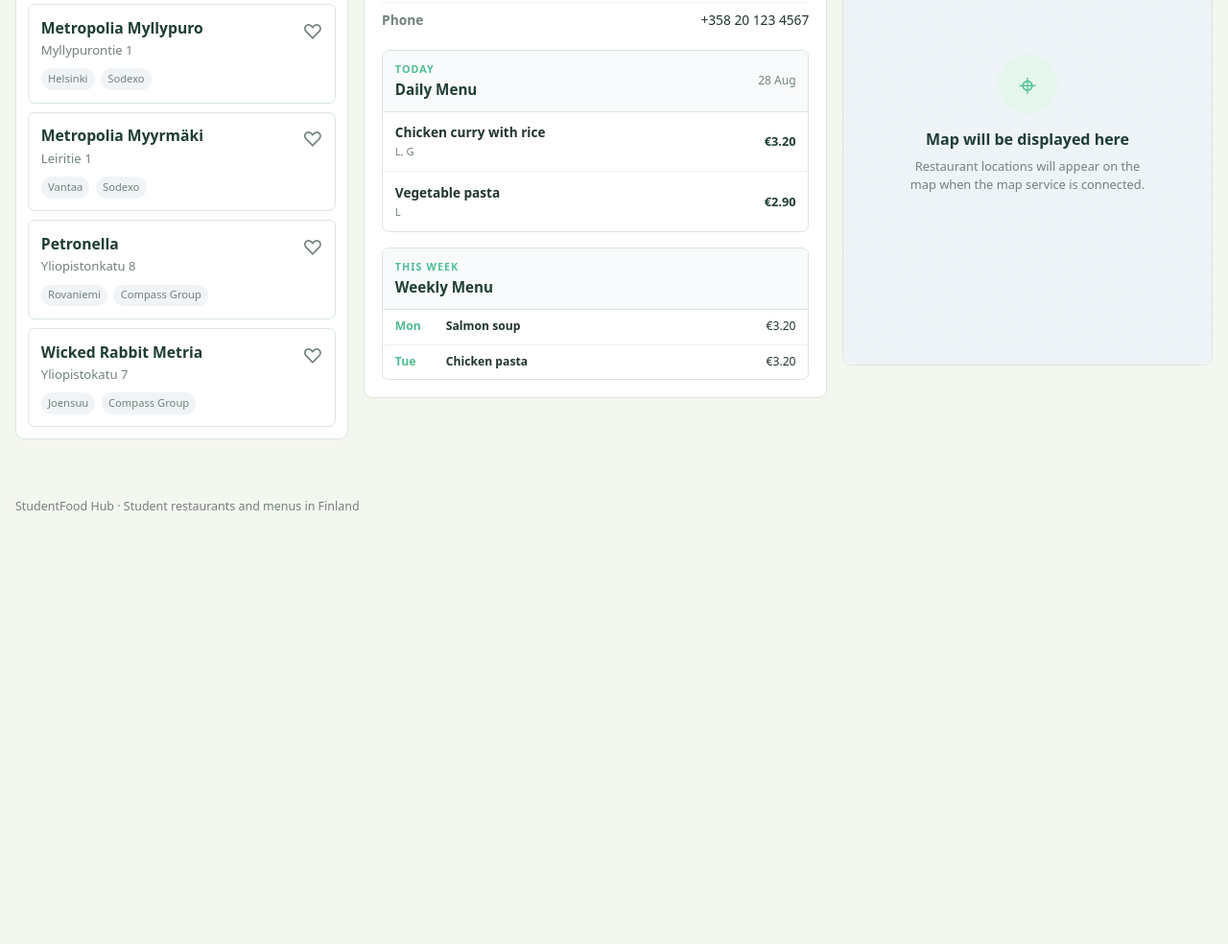
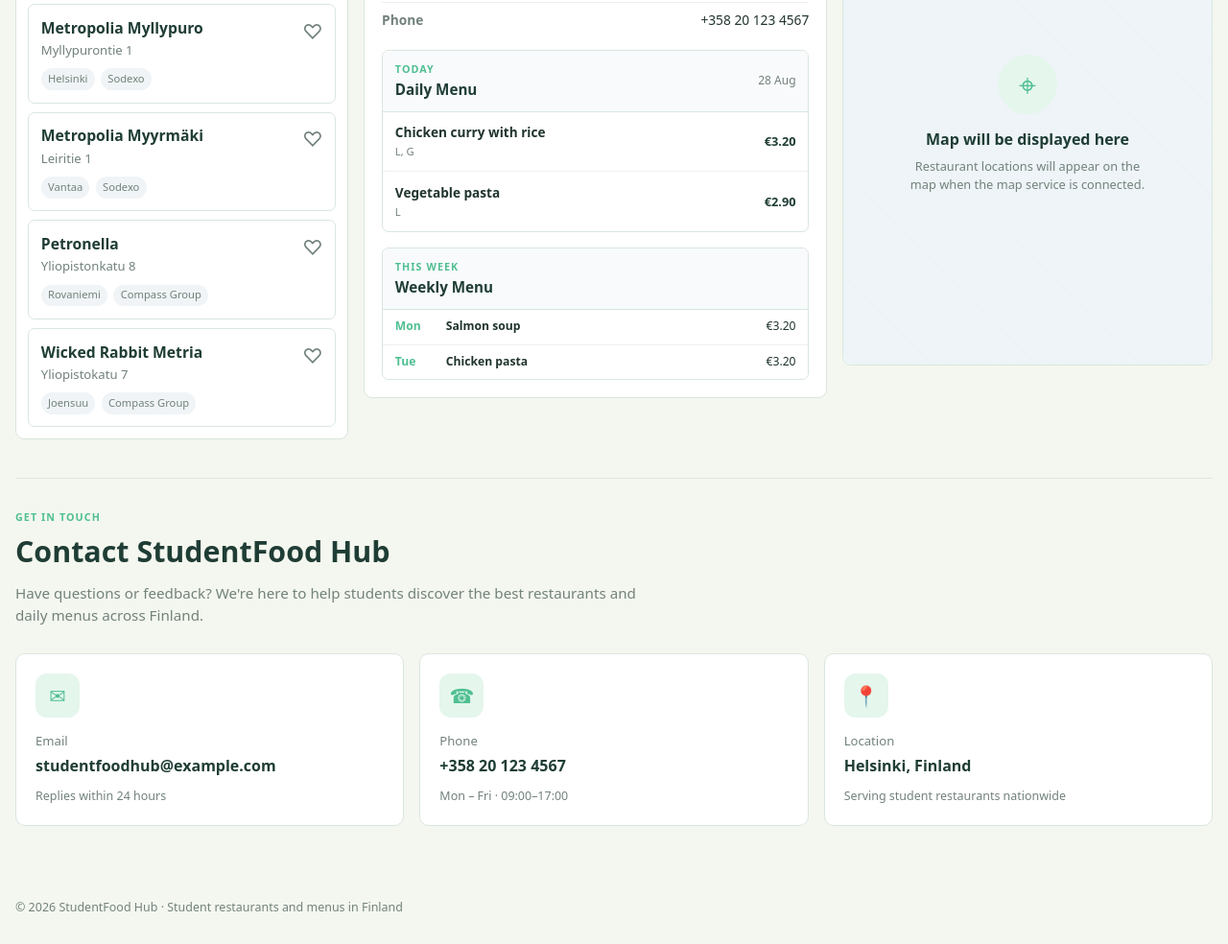
Before and after one commit to anamol005/Individual-assignment-1, a website: page htmlcsslayout/home.html in a window 1280 px wide. Shown: the part 394-1378 px from the top of the page at 96% size. Before the commit the page ends 960 px from the top, so only its background shows below. Drawn offline with Linux system fonts and the light colour scheme.

Commit message:
Add contact section and styles to enhance user interaction

```diff
--- a/htmlcsslayout/home.html
+++ b/htmlcsslayout/home.html
@@ -26,6 +26,7 @@
     </header>
 
     <main>
+      <!-- Search -->
       <section class="controls">
         <input
           type="search"
@@ -174,6 +175,7 @@
             </div>
           </div>
 
+          <!-- Daily menu -->
           <div class="menu-section">
             <div class="menu-heading">
               <div>
@@ -189,6 +191,7 @@
                 <strong>Chicken curry with rice</strong>
                 <span class="diet">L, G</span>
               </div>
+
               <span class="price">€3.20</span>
             </div>
 
@@ -197,10 +200,12 @@
                 <strong>Vegetable pasta</strong>
                 <span class="diet">L</span>
               </div>
+
               <span class="price">€2.90</span>
             </div>
           </div>
 
+          <!-- Weekly menu -->
           <div class="menu-section weekly">
             <div class="menu-heading">
               <div>
@@ -244,10 +249,44 @@
           </div>
         </section>
       </section>
+
+      <section class="contact-section">
+        <div class="contact-header">
+          <span class="eyebrow">GET IN TOUCH</span>
+          <h2>Contact StudentFood Hub</h2>
+          <p>
+            Have questions or feedback? We're here to help students discover the
+            best restaurants and daily menus across Finland.
+          </p>
+        </div>
+
+        <div class="contact-grid">
+          <article class="contact-card">
+            <div class="contact-icon">✉</div>
+            <span>Email</span>
+            <strong>studentfoodhub@example.com</strong>
+            <small>Replies within 24 hours</small>
+          </article>
+
+          <article class="contact-card">
+            <div class="contact-icon">☎</div>
+            <span>Phone</span>
+            <strong>+358 20 123 4567</strong>
+            <small>Mon – Fri · 09:00–17:00</small>
+          </article>
+
+          <article class="contact-card">
+            <div class="contact-icon">📍</div>
+            <span>Location</span>
+            <strong>Helsinki, Finland</strong>
+            <small>Serving student restaurants nationwide</small>
+          </article>
+        </div>
+      </section>
     </main>
 
     <footer class="site-footer">
-      <p>StudentFood Hub · Student restaurants and menus in Finland</p>
+      <p>© 2026 StudentFood Hub · Student restaurants and menus in Finland</p>
     </footer>
   </body>
 </html>
--- a/htmlcsslayout/styles.css
+++ b/htmlcsslayout/styles.css
@@ -601,3 +601,84 @@ main {
     font-size: 1.25rem;
   }
 }
+
+/* ---------- Contact ---------- */
+
+.contact-section {
+  margin-top: 2.5rem;
+  padding: 2rem 0 1rem;
+  border-top: 1px solid var(--border);
+}
+
+.contact-header {
+  margin-bottom: 1.8rem;
+  max-width: 650px;
+}
+
+.contact-header h2 {
+  margin: 0.25rem 0 0.6rem;
+  color: var(--navy);
+  font-size: 1.9rem;
+}
+
+.contact-header p {
+  margin: 0;
+  color: var(--muted);
+  font-size: 0.95rem;
+}
+
+.contact-grid {
+  display: grid;
+  grid-template-columns: repeat(3, 1fr);
+  gap: 1rem;
+}
+
+.contact-card {
+  background: var(--white);
+  border: 1px solid var(--border);
+  border-radius: 10px;
+  padding: 1.25rem;
+  transition: 0.2s ease;
+}
+
+.contact-card:hover {
+  border-color: var(--mint);
+  transform: translateY(-2px);
+}
+
+.contact-icon {
+  width: 46px;
+  height: 46px;
+  display: grid;
+  place-items: center;
+  border-radius: 12px;
+  background: var(--mint-light);
+  color: var(--mint);
+  font-size: 1.3rem;
+  margin-bottom: 0.9rem;
+}
+
+.contact-card span {
+  display: block;
+  color: var(--muted);
+  font-size: 0.82rem;
+  margin-bottom: 0.25rem;
+}
+
+.contact-card strong {
+  display: block;
+  color: var(--navy);
+  font-size: 1rem;
+  margin-bottom: 0.35rem;
+}
+
+.contact-card small {
+  color: var(--muted);
+  font-size: 0.78rem;
+}
+
+@media (max-width: 700px) {
+  .contact-grid {
+    grid-template-columns: 1fr;
+  }
+}
```
